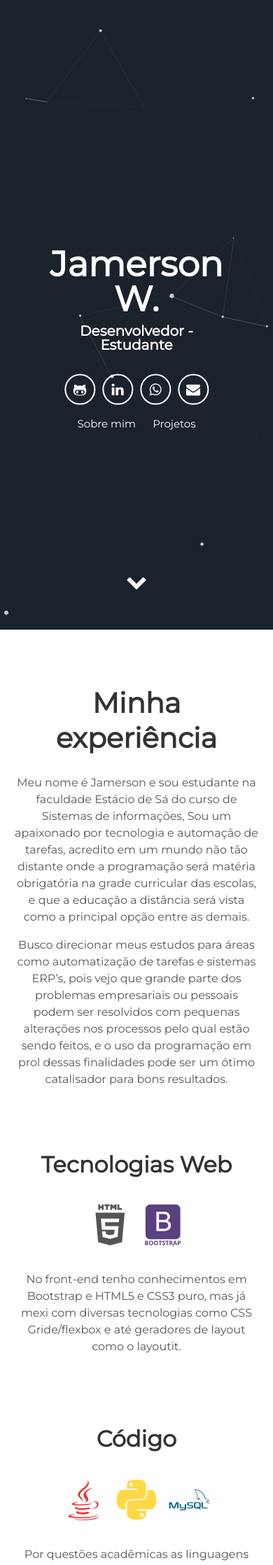
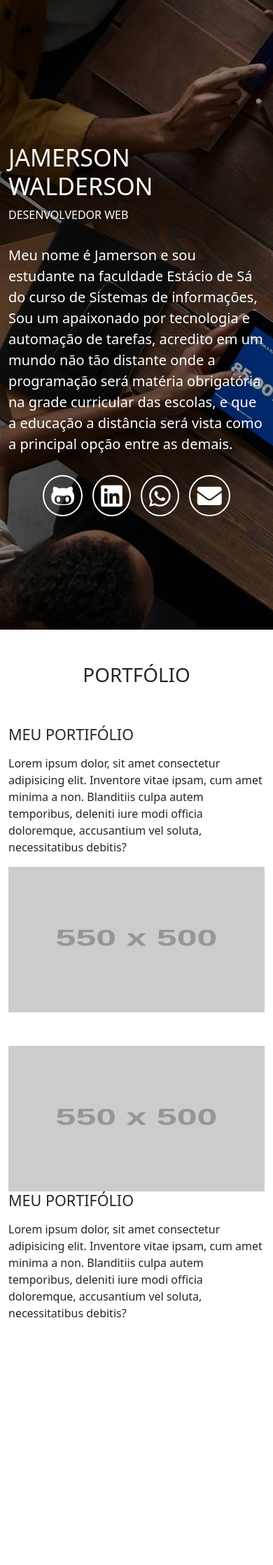
Before and after one commit to JamersonWalderson/jamersonwalderson.github.io, a Jekyll site: the page index.html, which Jekyll copies as it is, in a window 390 px wide. Shown: the top 2237 px of the page at 70% size. Built offline with Jekyll 4.4.1, drawn with Linux system fonts in a browser that asks for light colours; nearby versions of some CDN libraries; after the commit the page ends 1953 px from its top, so only the background shows below that; some of the changed text lies outside the part shown.

Commit message:
new layout

```diff
--- a/index.html
+++ b/index.html
@@ -1,3 +1,88 @@
----
-layout: default
----
+<!DOCTYPE html>
+<html lang="pt-br">
+<head>
+  <meta charset="UTF-8">
+  <meta http-equiv="X-UA-Compatible" content="IE=edge">
+  <meta name="viewport" content="width=device-width, initial-scale=1.0">
+  <!-- Bootstrap CSS -->
+  <link rel="stylesheet" href="https://cdn.jsdelivr.net/npm/bootstrap@5.0.2/dist/css/bootstrap.min.css"  integrity="sha384-EVSTQN3/azprG1Anm3QDgpJLIm9Nao0Yz1ztcQTwFspd3yD65VohhpuuCOmLASjC" crossorigin="anonymous">
+  <link rel="stylesheet" href="https://pro.fontawesome.com/releases/v5.10.0/css/all.css" integrity="sha384-AYmEC3Yw5cVb3ZcuHtOA93w35dYTsvhLPVnYs9eStHfGJvOvKxVfELGroGkvsg+p" crossorigin="anonymous" />
+  <link rel="stylesheet" href="https://cdnjs.cloudflare.com/ajax/libs/animate.css/4.1.1/animate.min.css">
+  <link rel="stylesheet" href="style.css">
+
+  <title>Jamerson Walderson</title>
+</head>
+<body>
+  <!-- Section apresentation -->
+  <section class="d-flex align-items-center" id="apresentation">
+    <div class="container ">
+      <!-- My name -->
+      <div class="row animate__animated animate__bounceInDown">
+        <div class="col-md-12 mt-5">
+          <h1 class="text-uppercase display-4">JAMERSON WALDERSON</h1>
+          <p class="text-uppercase">DESENVOLVEDOR WEB</p>
+        </div>
+      </div>
+      <!-- /My name -->
+      <!-- Who am i -->
+      <div class="row mt-3 animate__animated animate__bounceInUp">
+        <div class="col-md-6">
+          <p class="lead">
+            Meu nome é Jamerson e sou estudante na faculdade Estácio de Sá do curso de Sistemas de informações, Sou um apaixonado por tecnologia e automação de tarefas, acredito em um mundo não tão distante onde a programação será matéria obrigatória na grade curricular das escolas, e que a educação a distância será vista como a principal opção entre as demais.
+          </p>
+        </div>
+      </div>
+      <!-- /Who am i -->
+      <!-- icons -->
+      <div class="row mt-2 row-icons">
+        <div class="col-md-12">
+          <a aria-label="My Github" target="_blank" href="https://github.com/JamersonWalderson"><i class="fa-2x fab fa-github-alt icon-apresentation" aria-hidden="true"></i></a>
+          <a aria-label="My Linkedin" target="_blank" href="https://www.linkedin.com/in/jamerson-walderson-803618171/"><i class="fa-2x fab fa-linkedin icon-apresentation"></i></a>
+          <a aria-label="My whatsapp" target="_blank" href="https://api.whatsapp.com/send?phone=5582993419055&amp;text=%C3%93la%2C%20estou%20entrando%20em%20contato%20atravez%20do%20link%20do%20seu%20blog."><i class="fa-2x fab fa-whatsapp icon-apresentation"></i></a>
+          <a aria-label="Send email" href="mailto:jamersonwalderson@gmail.com"><i class="fa-2x fas fa-envelope icon-apresentation"></i></a>
+        </div>
+      <!-- /icons -->
+      </div>
+    </div>
+  </section>
+  <!-- /Section apresentation -->
+
+  <!-- Section portifolio -->
+  <section id="portifolio">
+    <div class="container">
+      <!-- Section name -->
+      <div class="row">
+        <div class="col-md-12 my-5">
+          <h1 class="text-uppercase text-center animate__animated animate__bounceInLeft">PORTFÓLIO</h1>
+        </div>
+      </div>
+      <!-- /Section name -->
+      <!-- project1 -->
+      <div class="row">
+        <div class="col-md-6">
+          <h4 class="text-uppercase mb-3">Meu portifólio</h4>
+          <p>Lorem ipsum dolor, sit amet consectetur adipisicing elit. Inventore vitae ipsam, cum amet minima a non. Blanditiis culpa autem temporibus, deleniti iure modi officia doloremque, accusantium vel soluta, necessitatibus debitis?</p>
+        </div>
+        <div class="col-md-6">
+          <img src="http://via.placeholder.com/550x500" class="img-fluid">
+        </div>
+      </div>
+      <!-- /project1 -->
+
+      <!-- project2 -->
+      <div class="row my-5">
+        <div class="col-md-6">
+          <img src="http://via.placeholder.com/550x500" class="img-fluid">
+        </div>
+        <div class="col-md-6 text-right">
+          <h4 class="text-uppercase mb-3">Meu portifólio</h4>
+          <p>Lorem ipsum dolor, sit amet consectetur adipisicing elit. Inventore vitae ipsam, cum amet minima a non. Blanditiis culpa autem temporibus, deleniti iure modi officia doloremque, accusantium vel soluta, necessitatibus debitis?</p>
+        </div>
+      <!-- /project2 -->
+    </div>
+  </section>
+  <!-- /Section portifolio -->
+
+  <script src="https://cdn.jsdelivr.net/npm/bootstrap@5.0.2/dist/js/bootstrap.bundle.min.js" integrity="sha384-MrcW6ZMFYlzcLA8Nl+NtUVF0sA7MsXsP1UyJoMp4YLEuNSfAP+JcXn/tWtIaxVXM" crossorigin="anonymous"></script>
+</body>
+</html>
--- /dev/null
+++ b/style.css
@@ -0,0 +1,26 @@
+.icon-apresentation {
+    font-size: 35px;
+    border-radius: 50%;
+    border: 2px solid rgb(255, 255, 255);
+    transition: all .7s;
+    margin: 5px;
+    padding: 10px;
+    color: white;
+  }
+  #apresentation {
+    height: 100vh;
+    background-image: linear-gradient(rgba(0,0,0,.4), rgba(0,0,0,.4)), url('pexels-fauxels-3183183.jpg');
+    color: white;
+  }
+  #portifolio img{
+    width: 100%;
+    height: 13em;
+
+  }
+  @media only screen and (max-width: 768px) {
+    .row-icons {
+      text-align: center;
+
+    }
+
+  }
```
Also changed, not shown: pexels-fauxels-3183183.jpg (added).
